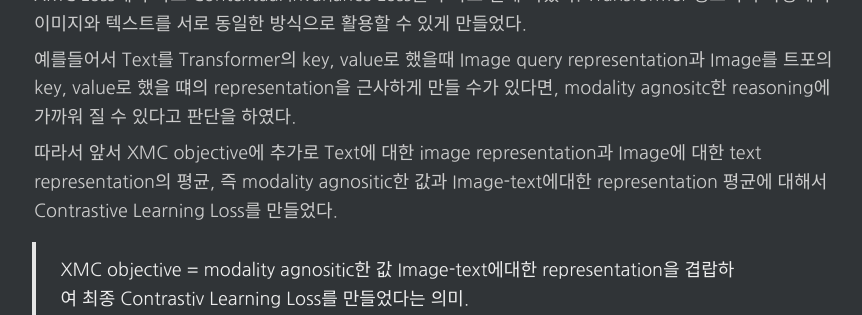
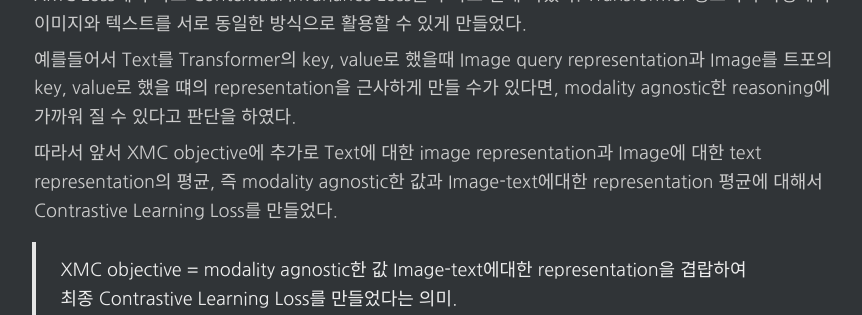
Before and after one commit to changhyeonnam/changhyeonnam.github.io, a Jekyll site: the page built from _posts/2023/2023-04-26-deview_multimodal.md, in a window 1280 px wide and 900 px high, scrolled down 12032 px, cut to the strip 209-524 px from the top of the window. Shown: the whole strip, without its empty margins (203-1065 px from the left). Built offline with Jekyll 4.4.1, drawn with Linux system fonts in a browser that asks for light colours; nearby versions of some CDN libraries; comment, search, counter and statistics services are not loaded; some of the changed text lies outside the part shown.

Commit message:
edit post

```diff
--- a/_posts/2023/2023-04-26-deview_multimodal.md
+++ b/_posts/2023/2023-04-26-deview_multimodal.md
@@ -154,12 +154,12 @@ Vision에서의 Mixup은 Decision Boundary를 smoothing하기 위한 목적이
 
 XMC Loss에 추가로 Contextual Invariance Loss를 추가로 설계 하였다. Transformer 정보처리 과정에서 이미지와 텍스트를 서로 동일한 방식으로 활용할 수 있게 만들었다.
 
-예를들어서 Text를 Transformer의 key, value로 했을때 Image query representation과 Image를 트포의 key, value로 했을 떄의 representation을 근사하게 만들 수가 있다면, modality agnositc한 reasoning에 가까워 질 수 있다고 판단을 하였다.
+예를들어서 Text를 Transformer의 key, value로 했을때 Image query representation과 Image를 트포의 key, value로 했을 떄의 representation을 근사하게 만들 수가 있다면, modality agnostic한 reasoning에 가까워 질 수 있다고 판단을 하였다.
 
-따라서 앞서 XMC objective에 추가로 Text에 대한 image representation과 Image에 대한 text representation의 평균, 즉 modality agnositic한 값과 Image-text에대한 representation 평균에 대해서 Contrastive Learning Loss를 만들었다.
+따라서 앞서 XMC objective에 추가로 Text에 대한 image representation과 Image에 대한 text representation의 평균, 즉 modality agnostic한 값과 Image-text에대한 representation 평균에 대해서 Contrastive Learning Loss를 만들었다.
 
-> XMC objective = modality agnositic한 값
-Image-text에대한 representation을 겹랍하여 최종 Contrastiv Learning Loss를 만들었다는 의미.
+> XMC objective = modality agnostic한 값
+Image-text에대한 representation을 겹랍하여 최종 Contrastive Learning Loss를 만들었다는 의미.
 >
 
 ![Untitled 27](https://i.imgur.com/5UXEu4B.jpg)
```
Also changed, not shown: other parts of _posts/2023/2023-04-26-deview_multimodal.md (+2 -2 lines).
